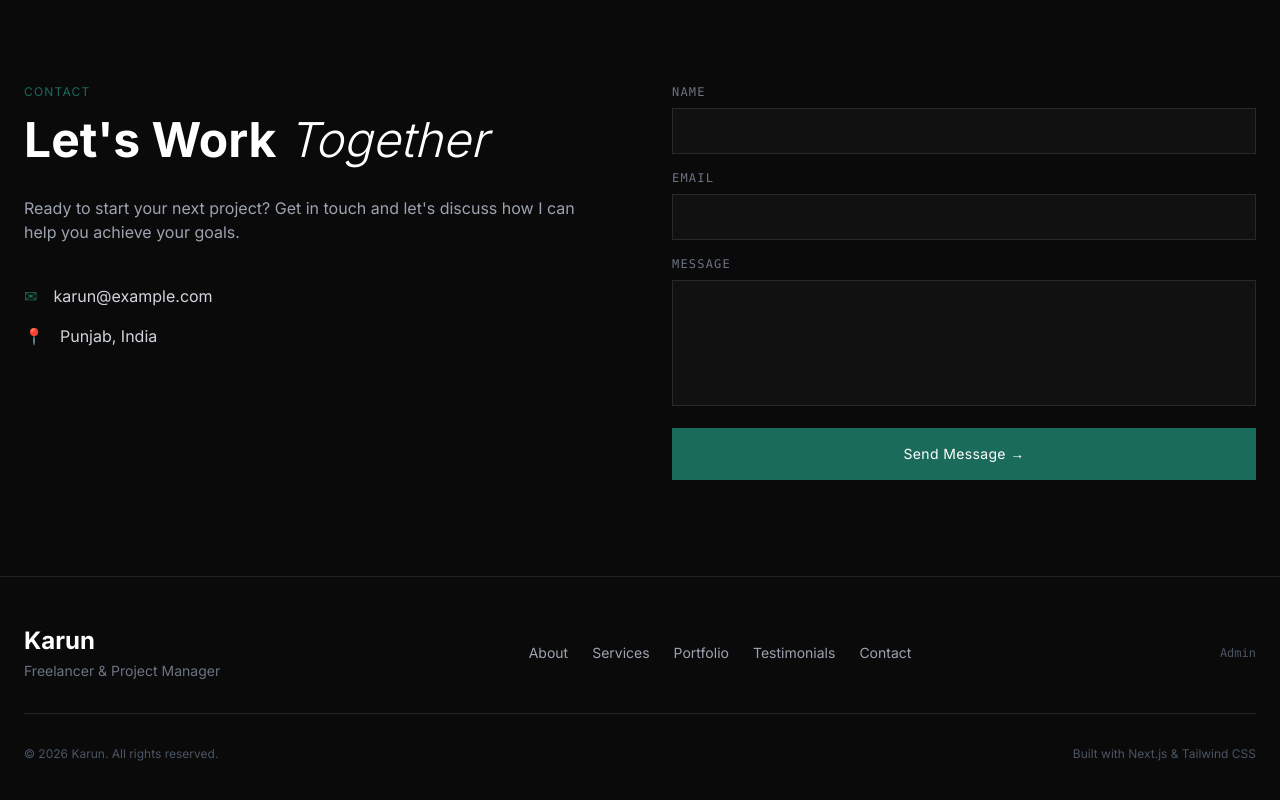
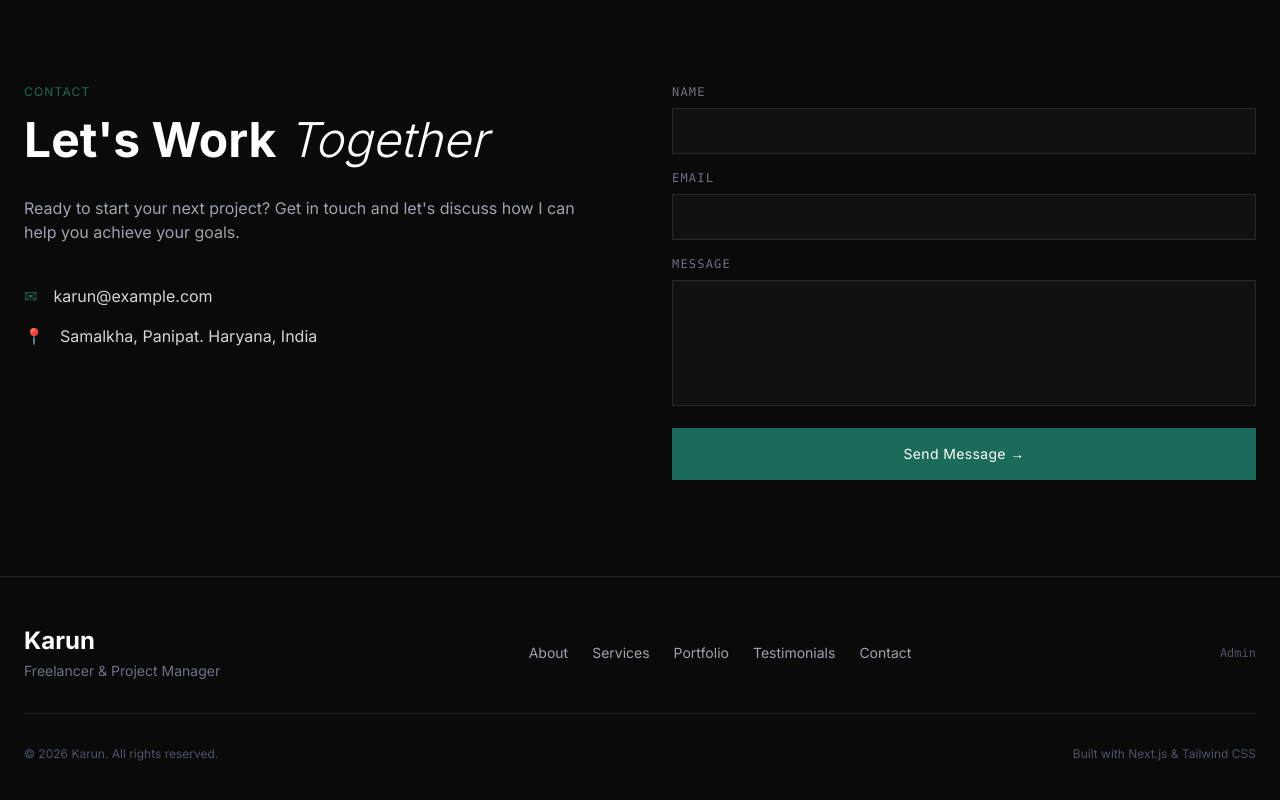
Before and after one commit to KARUN-499/karun-portfolio-v2, a Next.js app: page / in a window 1280 px wide. Shown: the part 4881-5681 px from the top of the page. Built offline with nearby package versions, Linux system fonts and the light colour scheme.

Commit message:
Update ContactSection.tsx

```diff
--- a/components/ContactSection.tsx
+++ b/components/ContactSection.tsx
@@ -25,7 +25,7 @@ export default function ContactSection() {
               </div>
               <div className="flex items-center gap-4">
                 <span className="text-[#1B6B5A]">&#128205;</span>
-                <span className="font-sans text-gray-300">Punjab, India</span>
+                <span className="font-sans text-gray-300">Samalkha, Panipat. Haryana, India</span>
               </div>
             </div>
           </div>
```
